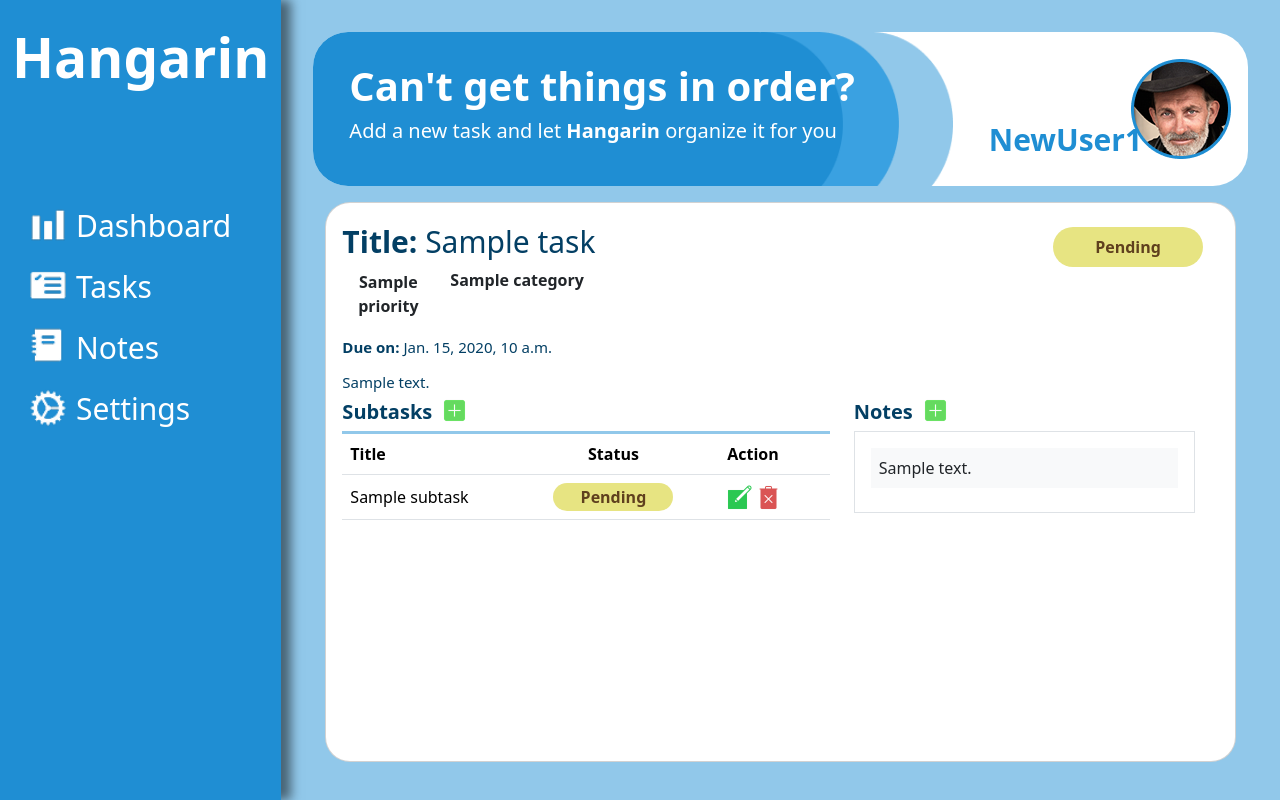
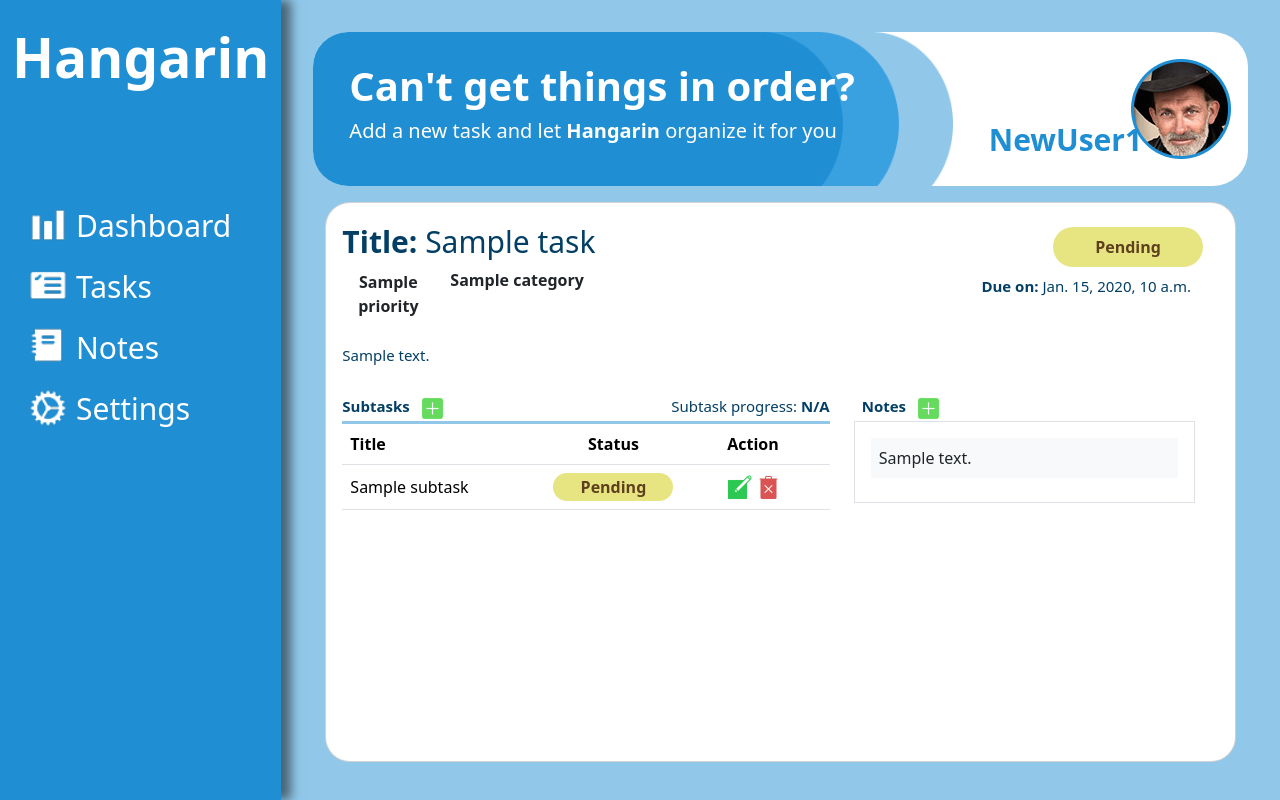
Before and after one commit to FernandezCorporate/Hangarin, a Django app: page /taskList/1/subTask in a window 1280 px wide. Run offline with Django 5.2, Linux system fonts and the light colour scheme; tables that the repository leaves empty hold one stand-in row (values such as "Sample post"); some libraries are stand-ins or nearby versions.

Commit message:
Subtask progress tracker added and UI modifications

```diff
--- a/Hangarin_App/Task_and_Todo_Manager/templates/includes/pagination.html
+++ b/Hangarin_App/Task_and_Todo_Manager/templates/includes/pagination.html
@@ -1,7 +1,7 @@
 {% if is_paginated %}
 <div class="card-footer px-0 border-0 d-flex flex-column flex-lg-row align-items-center
-justify-content-between mt-0">
-    <nav aria-label="Topics pagination" class="mb-4">
+justify-content-between mt-4 mb-0">
+    <nav aria-label="Topics pagination" class="mb-0">
         <ul class="pagination">
             {% if page_obj.number > 1 %}
             <li class="page-item">
--- a/Hangarin_App/Task_and_Todo_Manager/templates/subtaskList.html
+++ b/Hangarin_App/Task_and_Todo_Manager/templates/subtaskList.html
@@ -27,10 +27,7 @@
                         <p style="text-align: center;" class="fw-bold mb-0">{{ category }}</p>
                     </div>
                 </div>
-                <div class="row mt-3">
-                    <p style="color:#033F64;font-size: 15px;" class="mb-1"><span class="fw-bold">Due on: </span>{{ deadline }}</p>
-                </div>
-                <div class="row mt-2">
+                <div class="row mt-4 mb-4">
                     <div class="col-12">
                         <p style="color:#033F64;font-size: 15px;" class="mb-1">{{ description }}</p>
                     </div>
@@ -45,16 +42,20 @@
                         {% endif %}" style="width: 150px; height: 40px; border-radius: 25px;display: flex;align-items: center;justify-content: center;">
                         <p style="text-align: center;" class="fw-bold mb-0">{{ status }}</p>
                     </div>
+                    <div class="row mt-2">
+                        <p style="color:#033F64;font-size: 15px;" class="mb-1"><span class="fw-bold">Due on: </span>{{ deadline }}</p>
+                    </div>
                 </div>
             </div>
 
         <div class="row">
             <div class="col-7">
                 <div style="display: flex; gap: 10px;">
-                    <p style="color:#033F64;font-size: 20px;" class="mb-1"><strong>Subtasks</strong></p>
+                    <p style="color:#033F64;font-size: 15px;" class="mb-0"><strong>Subtasks</strong></p>
                     <a href="taskList/{{ object.id }}">
-                        <img src="{% static 'img/Add New.png' %}" alt="" class="icon" title="Edit">
+                        <img src="{% static 'img/Add New.png' %}" alt="" class="icon" title="Add Subtask">
                     </a>
+                    <p style="color:#033F64;font-size: 15px;margin-left: auto;" class="mb-0">Subtask progress: <strong>{{ progress }}</strong></p>
                 </div>
                 <table class="table mb-0" style="border-top: solid 3px #91C8EA;">
                     <thead>
@@ -93,12 +94,13 @@
             </div>
 
             <div class="col-5">
-                <div style="display: flex; gap: 10px;">
-                    <p style="color:#033F64;font-size: 20px;" class="mb-1"><strong>Notes</strong></p>
+                <div style="display: flex; gap: 10px;" class="ms-2">
+                    <p style="color:#033F64;font-size: 15px;" class="mb-1"><strong>Notes</strong></p>
                     <a href="taskList/{{ object.id }}">
-                        <img src="{% static 'img/Add New.png' %}" alt="" class="icon" title="Edit">
+                        <img src="{% static 'img/Add New.png' %}" alt="" class="icon" title="Add Note">
                     </a>
                 </div>
+
 
                 <div class="scrollable-section border p-3">
                     {% for note in notes %}
--- a/Hangarin_App/Task_and_Todo_Manager/views.py
+++ b/Hangarin_App/Task_and_Todo_Manager/views.py
@@ -142,4 +142,15 @@ class SubTaskListView(ListView):
         context["deadline"] = parent_Task.deadline
 
         context["notes"] = Note.objects.filter(task=parent_Task)
+
+        completedSubTask = SubTask.objects.filter(status="Completed", parent_task_id=self.kwargs['pk']).count()
+        allSubtask = SubTask.objects.filter(parent_task_id=self.kwargs['pk']).count()
+
+        if completedSubTask > 0:
+            subTaskProgress = int((completedSubTask/allSubtask) * 100)
+            context["progress"] = f"{subTaskProgress}%"
+
+        else:
+            context["progress"] = "N/A"
+
         return context
```
